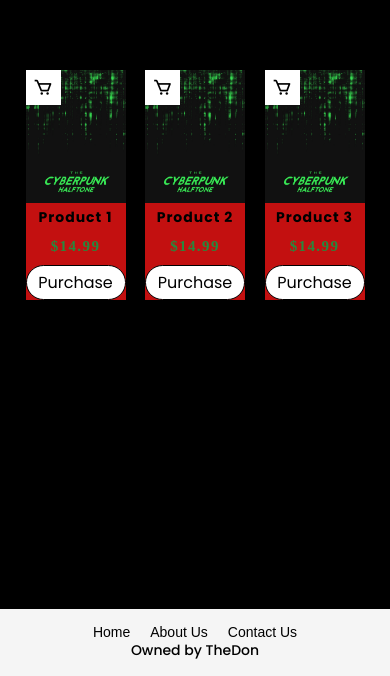
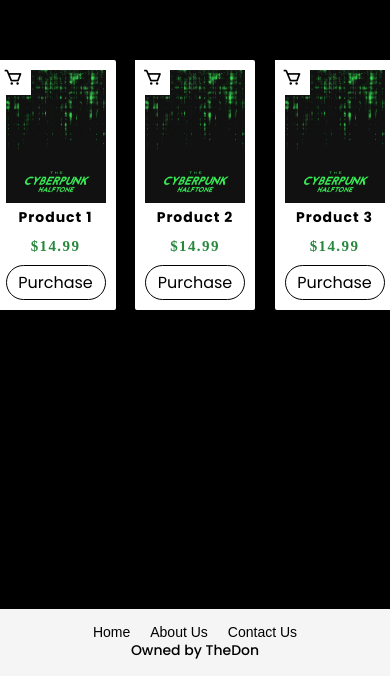
Before and after one commit to TheDonCash/Mr.cash, a plain HTML site: page index.html in a window 390 px wide. Shown: the part 1819-2495 px from the top of the page. Drawn offline with nearby package versions, Linux system fonts and the light colour scheme; a web font is replaced by a local one.

Commit message:
Update style.css

```diff
--- a/style.css
+++ b/style.css
@@ -323,15 +323,15 @@ footer a,.footer-right{
         align-items: center;
         text-align: center;
         cursor: pointer;
-        background: red;
+        background: transparent;
         width: fit-content;
         margin: 0;
         margin-bottom: 5px;
     }
     .square{
-        padding: 0px;
-        background-color: transparent;
-        border-radius: 10px;
+        padding: 10px;
+        background-color: rgb(255, 255, 255);
+        border-radius: .5mm;
         position: relative;
         transition: all .35s ease;
         width: 140px;
@@ -384,17 +384,17 @@ footer a,.footer-right{
         align-items: center;
         text-align: center;
         cursor: pointer;
-        background: red;
+        background: transparent;
         width: fit-content;
         margin-bottom: 5px;
         margin: 1;
     }
     .square{
-        padding: 0px;
-        background-color: transparent;
+        padding: 10px;
+        background-color: rgb(255, 255, 255);
+        border-radius: .5mm;
         position: relative;
         transition: all .35s ease;
         width: 100px;
-
     }
 }
```
